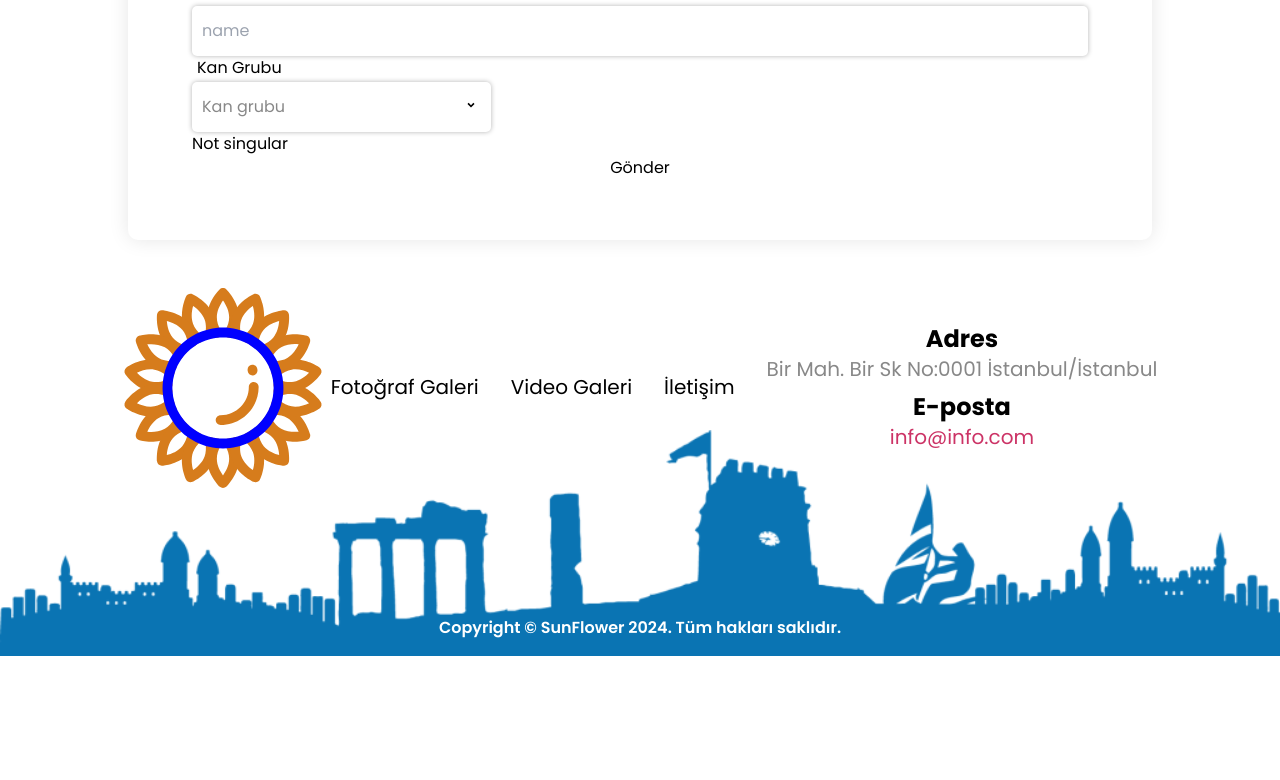
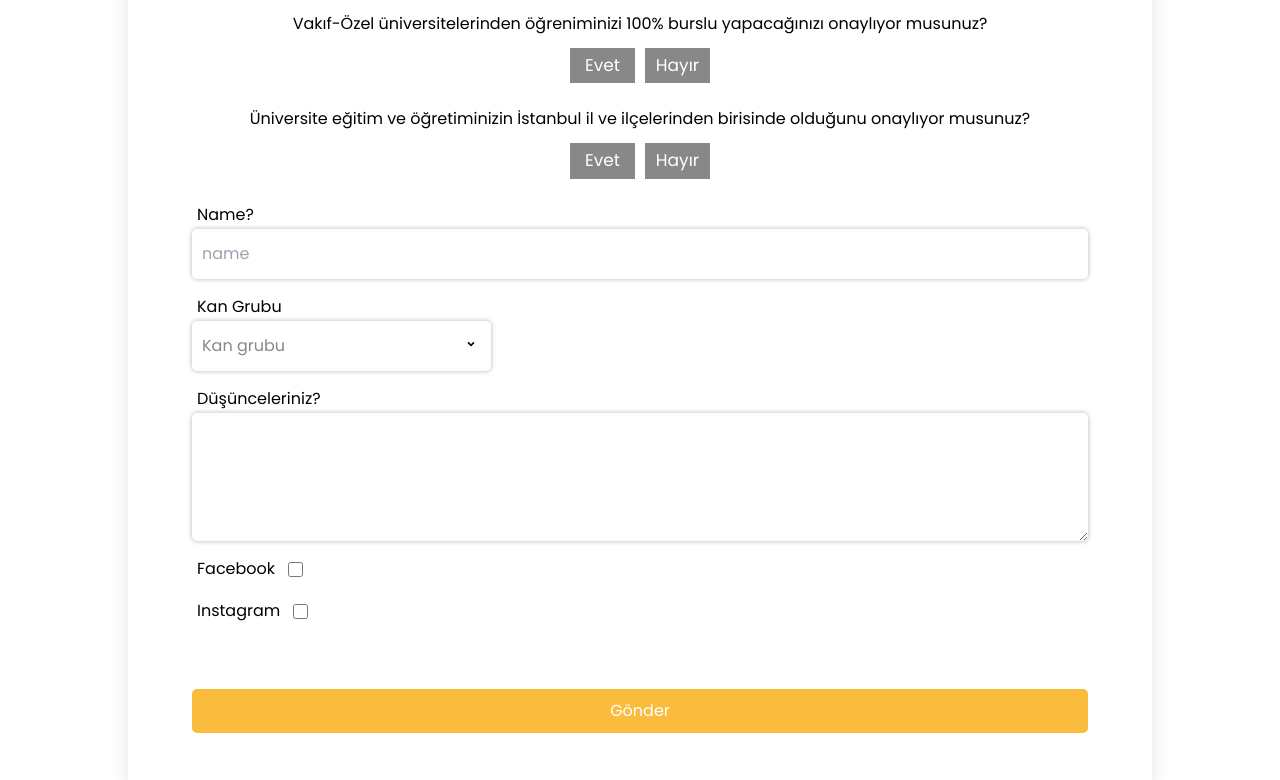
Before and after one commit to Mervegk/antalya, a Next.js app: page /loader in a window 1280 px wide. Shown: the part 460-1240 px from the top of the page. Before the commit the page ends 1116 px from the top, so only its background shows below. Built offline with nearby package versions, Linux system fonts and the light colour scheme.

Commit message:
Radio textarea checkbox dynamic form items

```diff
--- a/app/loader/page.js
+++ b/app/loader/page.js
@@ -1,10 +1,13 @@
 'use client'
-import React from 'react';
+import React, { useState } from 'react';
+import classNames from 'classnames';
 import PageLayout from '@/components/layout/PageLayout';
 import { Form } from '@/components/form/Form'
-import { Input, Select, Radio } from '@/components/form/FormItem';
+import { Input, Select, Radio, TextArea, CheckBox } from '@/components/form/FormItem';
 
 export default function LoaderTest() {
+    const [fcChecked, setFcChecked] = useState(false);
+    const [igChecked, setIgChecked] = useState(false);
 
     const onSubmit = (e) => {
         console.log(e)
@@ -14,6 +17,17 @@ export default function LoaderTest() {
         {
             name: "Custom Form",
             link: "/loader"
+        }
+    ]
+
+    const yesNoOptions = [
+        {
+            label: "Evet",
+            value: 1
+        },
+        {
+            label: "Hayır",
+            value: 0
         }
     ]
 
@@ -46,16 +60,42 @@ export default function LoaderTest() {
     return (
         <PageLayout items={items} pageTitle="Custom Form Component">
             <Form onSubmit={onSubmit}>
-                <div className='flex flex-col'>
-                    <Input name="name" label="Name?" placeholder="name" validation={{
+                <div className='flex flex-col mt-8 gap-4'>
+                    <Radio group label="Vakıf-Özel üniversitelerinden öğreniminizi 100% burslu yapacağınızı onaylıyor musunuz?" name="burs" options={yesNoOptions} />
+                    <Radio group label="Üniversite eğitim ve öğretiminizin İstanbul il ve ilçelerinden birisinde olduğunu onaylıyor musunuz?" name="schoolCity" options={yesNoOptions} />
+                    <Input name="name" label="Name?" placeholder="name" /* validation={{
                         required: {
                             value: true,
-                            message: 'Required!',
+                            message: 'Zorunlu Alan!',
                         },
-                    }} />
+                    }} */ />
                     <Select name="bloodType" label="Kan Grubu" placeholder="Kan grubu" options={options} />
-                    <Radio singular={false} />
-                    <button type="submit">Gönder</button>
+                    <TextArea name="dusunceleriniz" label="Düşünceleriniz?" />
+                    <CheckBox name="fc" placeholder="Facebook" value="facebook" onChange={(e) => {
+                        if (e.target.checked === true) {
+                            setFcChecked(true);
+                        } else if (e.target.checked === false) {
+                            setFcChecked(false);
+                        }
+                    }
+                    } />
+                    <CheckBox name="ig" placeholder="Instagram" value="instagram" onChange={(e) => {
+                        if (e.target.checked === true) {
+                            setIgChecked(true);
+                        } else if (e.target.checked === false) {
+                            setIgChecked(false);
+                        }
+                    }
+                    } />
+                    <div className='flex items-center gap-4'>
+                        <div className={classNames('flex-grow flex-col w-1/2', { 'flex': fcChecked, 'hidden': !fcChecked })}>
+                            <Input name="facebook" label="Facebook" />
+                        </div>
+                        <div className={classNames('flex-grow flex-col w-1/2', { 'flex': igChecked, 'hidden': !igChecked })}>
+                            <Input name="instagram" label="Instagram" />
+                        </div>
+                    </div>
+                    <button type="submit" className='button-main mt-8'>Gönder</button>
                 </div>
 
             </Form>
--- a/components/form/FormItem.jsx
+++ b/components/form/FormItem.jsx
@@ -3,19 +3,20 @@ import React, { useState } from "react";
 import classNames from "classnames";
 import { useFormContext } from "react-hook-form";
 import { RiArrowDropDownLine } from "react-icons/ri";
+import { label } from "yet-another-react-lightbox";
 
-export const Input = ({ label, name, type, placeholder, validation }) => {
+export const Input = ({ name, label, type, placeholder, validation, onChange }) => {
   const { register, formState: { errors } } = useFormContext();
   return (
     <div className="flex flex-col">
       <label className="label">{label}</label>
-      <input type={type} placeholder={placeholder} {...register(name, validation)} className="form-input" />
+      <input type={type} placeholder={placeholder} {...register(name, validation)} className="form-input" onChange={onChange} />
       {errors[name] && <p className="text-red-500 mt-1">{errors[name].message}</p>}
     </div>
   );
 }
 
-export const Select = ({ label, name, type, placeholder, validation, options }) => {
+export const Select = ({ label, name, type, placeholder, validation, options, onChange }) => {
 
   const { register, formState: { errors } } = useFormContext();
   const [isOpen, setIsOpen] = useState(false);
@@ -44,24 +45,66 @@ export const Select = ({ label, name, type, placeholder, validation, options })
             ))}
           </div>
         )}
-        <select className='hidden' name={name} {...register(name, validation)}><option value={selectedOption}></option></select>
+        <select className='hidden' name={name} {...register(name, validation)} onChange={onChange}><option value={selectedOption}></option></select>
       </div>
       {errors[name] && <p className="text-red-500 mt-1">{errors[name].message}</p>}
     </div>
   )
 }
 
-export const Radio = ({ singular }) => {
+export const Radio = ({ name, label, value, placeholder, validation, group, options, onChange }) => {
+  const { register, formState: { errors } } = useFormContext();
+  const getRadioType = (group) => {
+    if (group) {
+      return <div>
+        <fieldset className='text-center mb-2' id='radio-group'>
+          <p className='label'>{label}</p>
+          <div className='radio-field'>
+            {
+              options?.map((item, insideIndex) => <label key={insideIndex}><input type="radio" name={name} value={item.value} {...register(name, validation)} onChange={onChange} />{item.label}</label>)
+            }
+          </div>
+        </fieldset>
+      </div>
+    } else if (!group) {
+      return <div id="radio-group">
+        <p className='label'>{label}</p>
+        <div>
+          <label ><input type="radio" name={name} value={value} {...register(name, validation)} onChange={onChange} />{placeholder}</label>
+        </div>
+      </div>;
 
-  const getRadioType = (singular) => {
-    if (singular === true) {
-      return "Singular";
-    } else if (singular === false) {
-      return "Not singular";
     }
   }
 
   return (
-    <>{getRadioType(singular)}</>
+    <>{getRadioType(group)}</>
   )
 }
+
+export const TextArea = ({ name, label, placeholder, validation, onChange }) => {
+  const { register, formState: { errors } } = useFormContext();
+  return (
+    <div className='flex flex-col w-full'>
+      <label className='label'>{label}</label>
+      <textarea name={name} {...register(name, validation)} className='form-input !h-32' placeholder={placeholder} onChange={onChange}></textarea>
+    </div>
+  );
+}
+
+export const CheckBox = ({ name, label, placeholder, validation, value, onChange }) => {
+  const { register, formState: { errors } } = useFormContext();
+
+  return (
+    <div>
+      <div className='flex gap-4 checkbox'>
+        <div className='flex items-center gap-2'>
+          <label className='label'>{placeholder}</label>
+          <input name={name} type='checkbox' className=' w-auto' value={value} {...register(name, validation)} onChange={onChange} />
+        </div>
+      </div>
+    </div>
+  );
+
+
+}
```
